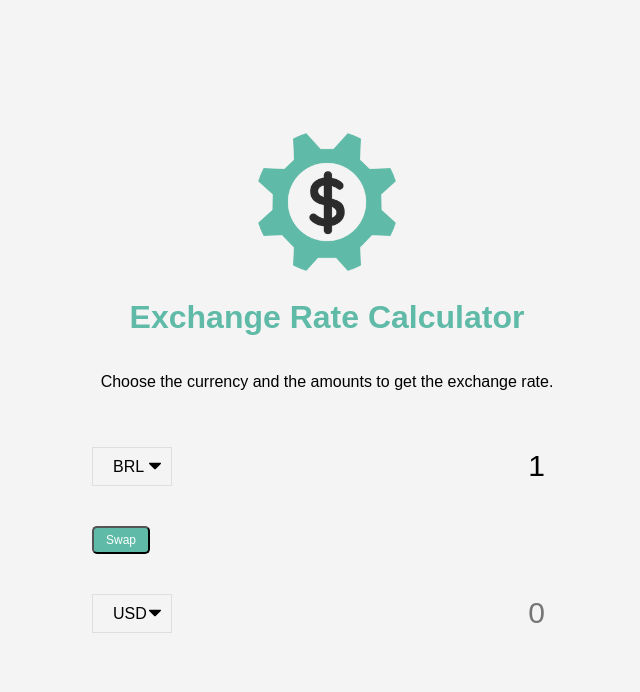
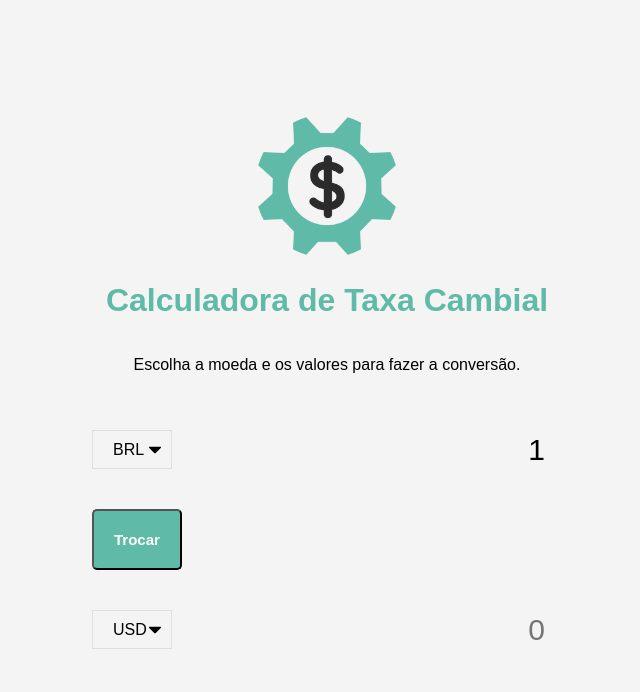
Before and after one commit to gabriellmatos/exchange-rate-calculator, a plain HTML site: page index.html in a window 1280 px wide. Shown: the whole page, without its empty margins (313-953 px from the left). Drawn offline with Linux system fonts and the light colour scheme; no server answers.

Commit message:
changed language and made few tweaks

```diff
--- a/index.html
+++ b/index.html
@@ -8,8 +8,8 @@
 	</head>
 	<body>
 		<img src="img/money.png" alt="" class="money-img" />
-		<h1>Exchange Rate Calculator</h1>
-		<p>Choose the currency and the amounts to get the exchange rate.</p>
+		<h1>Calculadora de Taxa Cambial</h1>
+		<p>Escolha a moeda e os valores para fazer a conversão.</p>
 		<div class="container">
 			<div class="currency">
 				<select id="currency-one">
@@ -69,7 +69,7 @@
 				<input type="number" id="amount-one" placeholder="0" value="1" />
 			</div>
 			<div class="swap-rate-container">
-				<button class="btn" id="swap">Swap</button>
+				<button class="btn" id="swap">Trocar</button>
 				<div class="rate" id="rate"></div>
 			</div>
 			<div class="currency">
--- a/style.css
+++ b/style.css
@@ -31,8 +31,9 @@ p {
 	background: var(--primary-color);
 	cursor: pointer;
 	border-radius: 5px;
-	font-size: 12px;
-	padding: 5px 12px;
+	font-size: 15px;
+	font-weight: bold;
+	padding: 20px 20px;
 }
 
 .money-img {
@@ -75,7 +76,7 @@ p {
 
 .rate {
 	color: var(--primary-color);
-	font-size: 14px;
+	font-size: 20px;
 	padding: 0 10px;
 }
 
```
